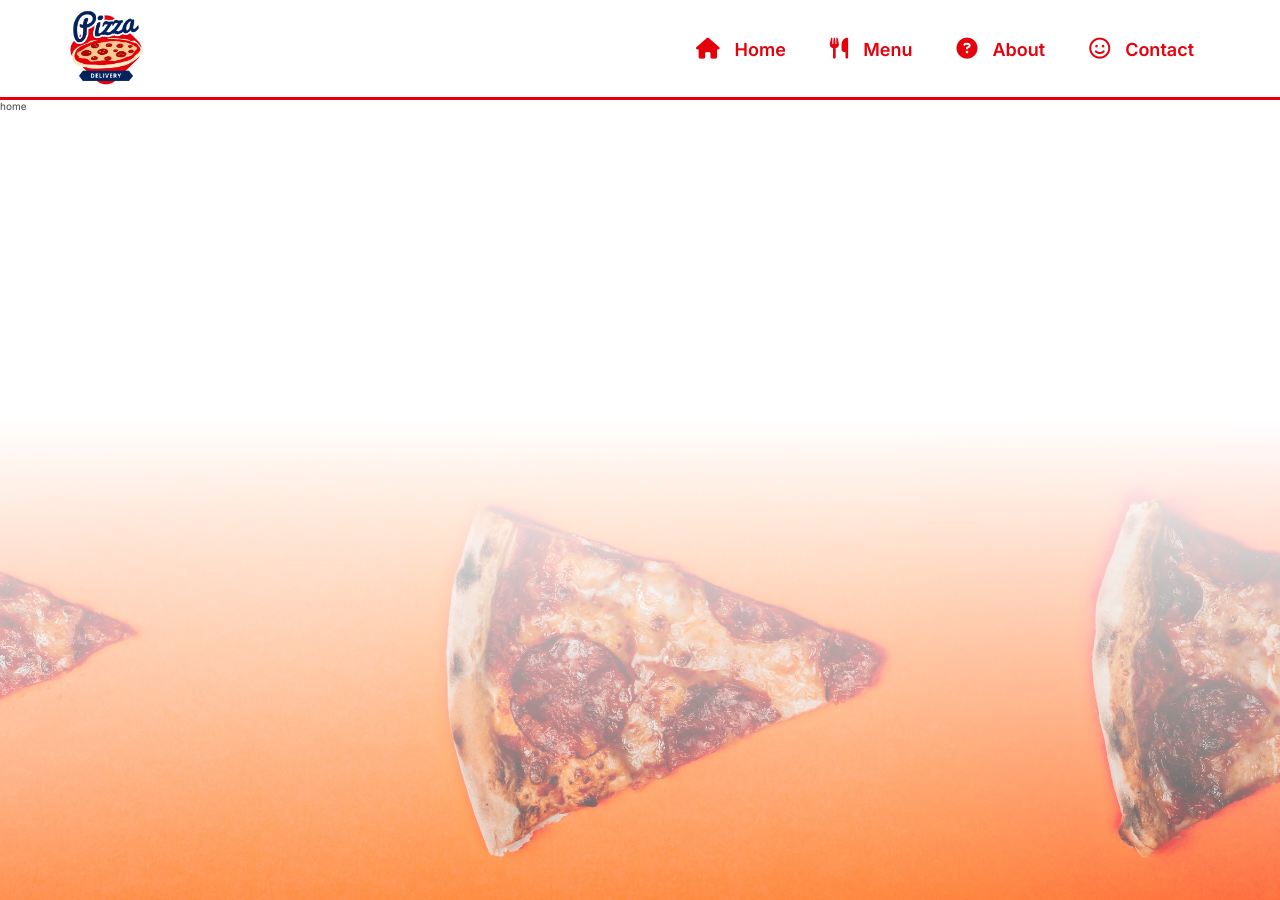
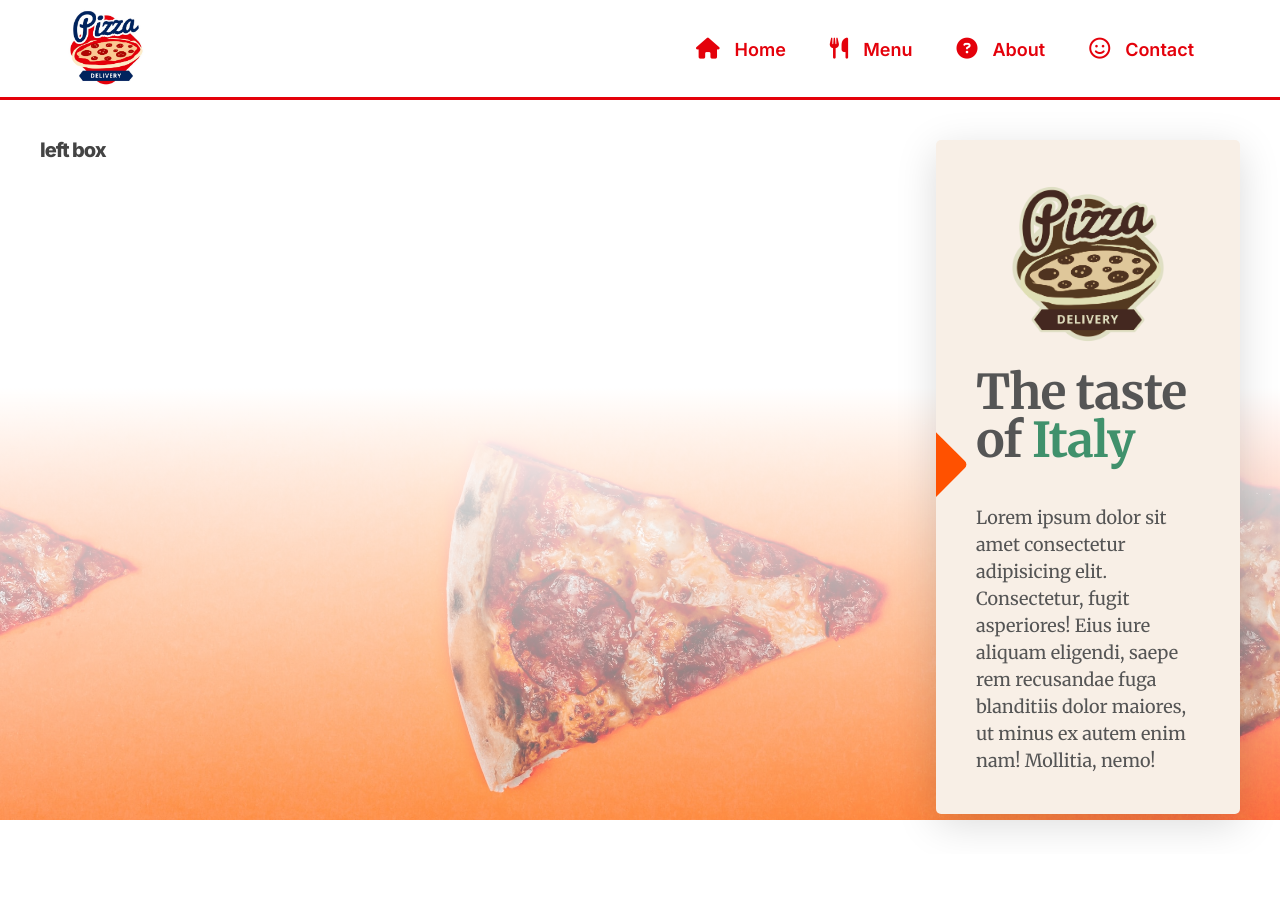
Before and after one commit to Mahyarnafisi/pizza, a React (Create React App) app: page / in a window 1280 px wide. After the commit the page ends 854 px from the top, so only its background shows below. Built offline with nearby package versions, Linux system fonts and the light colour scheme.

Commit message:
header section divided ywo part in grid

```diff
--- a/public/index.html
+++ b/public/index.html
@@ -7,6 +7,9 @@
     <link rel="preconnect" href="https://fonts.googleapis.com" />
     <link rel="preconnect" href="https://fonts.gstatic.com" crossorigin />
     <link href="https://fonts.googleapis.com/css2?family=Inter:wght@400;600;800&display=swap" rel="stylesheet" />
+    <link rel="preconnect" href="https://fonts.googleapis.com" />
+    <link rel="preconnect" href="https://fonts.gstatic.com" crossorigin />
+    <link href="https://fonts.googleapis.com/css2?family=Merriweather:wght@400;700;900&display=swap" rel="stylesheet" />
     <link rel="stylesheet" href="https://cdnjs.cloudflare.com/ajax/libs/font-awesome/6.4.0/css/all.min.css" />
 
     <title>React App</title>
--- a/src/index.css
+++ b/src/index.css
@@ -5,6 +5,8 @@
   --color-tertiary: #e4010b;
   --color-bg: #f0eeed;
   --color-black: #181e27;
+  --color-green: #40916c;
+  --color-text-black: #555555;
 }
 
 *,
@@ -12,13 +14,15 @@
 ::before {
   margin: 0;
   padding: 0;
-  box-sizing: border-box;
+  box-sizing: inherit;
 }
 
 html {
+  box-sizing: border-box;
   user-select: none;
   font-size: 62.5%;
   font-family: "Inter", sans-serif;
+  /* font-family: "Merriweather", serif; */
 }
 
 body {
@@ -27,6 +31,7 @@ body {
 
 p {
   font-size: 1.6rem;
+  line-height: 1.5;
 }
 button {
   padding: 2.2rem 3rem;
@@ -56,7 +61,7 @@ h3,
 h4,
 h5 {
   letter-spacing: -1px;
-  line-height: 1.3rem;
+  line-height: 1;
 }
 a {
   list-style: none;
--- a/src/pages/Home.jsx
+++ b/src/pages/Home.jsx
@@ -1,8 +1,24 @@
 import React from "react";
+import LogoVinatge from "../assets/logo-vintage.png";
 import "../styles/home.css";
 
 function Home() {
-  return <div className="home">home</div>;
+  return (
+    <div className="home">
+      <div className="home__left-box">
+        <h1>left box</h1>
+      </div>
+      <div className="home__right-box">
+        <div className="right-box__card">
+          <img src={LogoVinatge} alt="retro picture" />
+          <h2>
+            The taste of <span>Italy</span>
+          </h2>
+          <p>Lorem ipsum dolor sit amet consectetur adipisicing elit. Consectetur, fugit asperiores! Eius iure aliquam eligendi, saepe rem recusandae fuga blanditiis dolor maiores, ut minus ex autem enim nam! Mollitia, nemo!</p>
+        </div>
+      </div>
+    </div>
+  );
 }
 
 export default Home;
--- a/src/styles/home.css
+++ b/src/styles/home.css
@@ -1,10 +1,79 @@
 .home {
   width: 100%;
-  height: 100vh;
+  height: 90vh;
   background-image: linear-gradient(180deg, #ffffff 40%, transparent 120%), url(../assets/tamas-pap-XLmhRnV8yuc-unsplash.jpg);
   background-size: cover;
   object-fit: cover;
   background-position: 100% 80%;
   background-repeat: no-repeat;
   display: grid;
+  grid-template-columns: minmax(70%, 1fr) minmax(30%, 1fr);
 }
+
+.home__left-box {
+  padding: 4rem;
+}
+
+.home__right-box {
+  width: 100%;
+  background-color: transparent;
+  padding: 4rem;
+  display: flex;
+  align-items: center;
+  justify-content: center;
+}
+
+.right-box__card {
+  box-shadow: 0 1rem 4rem #00000025;
+  border-radius: 0.5rem;
+  background-color: #f8efe6;
+  height: 100%;
+  border: 10px;
+  display: flex;
+  align-items: center;
+  justify-content: stretch;
+  flex-direction: column;
+  gap: 2rem;
+  padding: 4rem;
+  overflow: hidden;
+  position: relative;
+  z-index: 90;
+}
+.right-box__card::after {
+  position: absolute;
+  content: "";
+  width: 60px;
+  height: 60px;
+  background-color: var(--color-primary);
+  transform: rotate(45deg) translate(-50%, -50%);
+  top: 50%;
+  left: -4rem;
+  border-radius: 0.5rem;
+  z-index: 91;
+}
+.right-box__card img {
+  width: 75%;
+  height: auto;
+  filter: contrast(75%);
+}
+.right-box__card h2 {
+  margin-bottom: 2rem;
+  color: var(--color-text-black);
+  font-size: 4.8rem;
+  font-family: var(--font-sans);
+  font-family: "Merriweather", serif;
+  align-self: flex-start;
+  z-index: 92;
+}
+.right-box__card p {
+  color: var(--color-text-black);
+  font-size: 1.8rem;
+  font-family: var(--font-sans);
+  font-family: "Merriweather", serif;
+  z-index: 92;
+}
+
+.right-box__card h2 span {
+  z-index: 92;
+  color: var(--color-green);
+}
```
Also changed, not shown: src/assets/logo-vintage.png (added).
